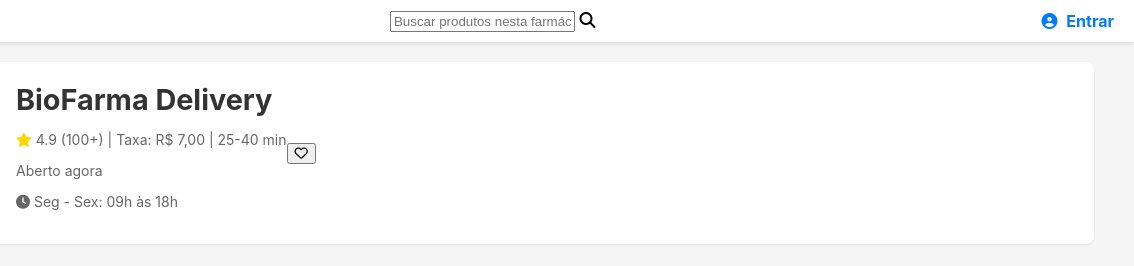
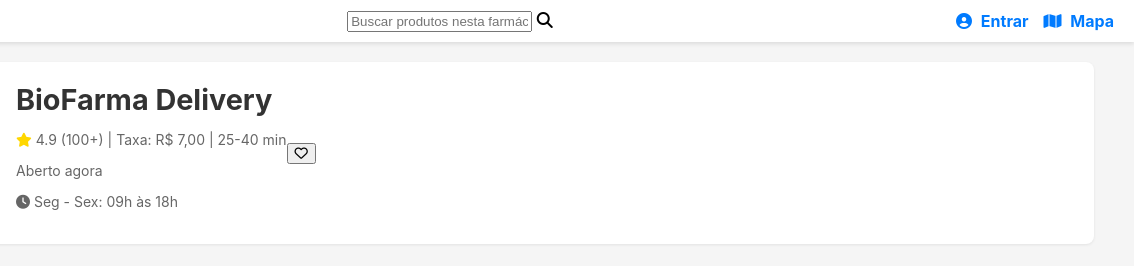
Before and after one commit to grupopti192-cpu/PTI-4semestre, a plain HTML site: page biofarma_detalhe.html in a window 1280 px wide. Shown: the top 266 px of the page, 146-1280 px from the left. Drawn offline with Linux system fonts and the light colour scheme.

Commit message:
adicionado o botão de mapa às páginas das farmácias

```diff
--- a/biofarma_detalhe.html
+++ b/biofarma_detalhe.html
@@ -19,6 +19,7 @@
         </div>
         <div class="localizacao" style="display: flex; gap: 15px;">
              <a href="login.html" class="localizacao"><i class="fas fa-user-circle"></i> Entrar</a>
+             <a href="mapa.html" class="localizacao"> <i class="fas fa-map"></i> Mapa</a>
         </div>
     </header>
 
```
Also changed, not shown: farmacia_central_detalhe.html (+1 -0 lines), farmacia_detalhe.html (+1 -0 lines), farmacia_popular_detalhe.html (+1 -0 lines).
